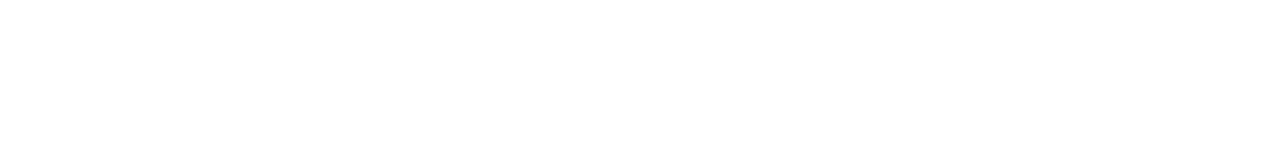
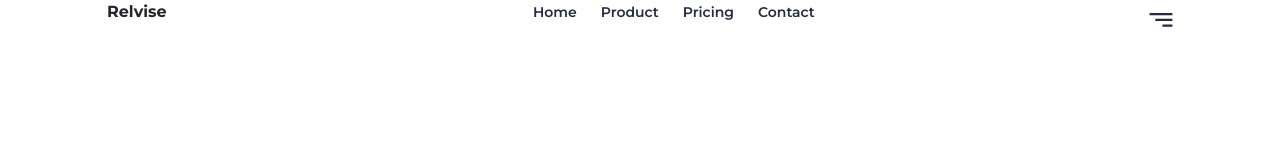
Before and after one commit to Danila2204/Relvies-web-page-template, a website: page docs/index.html in a window 1280 px wide. Drawn offline with nearby package versions, Linux system fonts and the light colour scheme.

Commit message:
Свёрстана навигация, дописаны глобальные стили.

```diff
--- a/docs/index.html
+++ b/docs/index.html
@@ -11,6 +11,20 @@
     <title>Relvise</title>
 </head>
 <body>
+    <header class="header">
+        <div class="container">
+            <nav class="header__nav d-flex justify-content-between">
+                <p class="bold nav-logo">Relvise</p>
+                <ul class="nav__list row">
+                    <li class="nav__item col"><a href="#" class="text-dark semi-bold">Home</a></li>
+                    <li class="nav__item col"><a href="#" class="text-dark semi-bold">Product</a></li>
+                    <li class="nav__item col"><a href="#" class="text-dark semi-bold">Pricing</a></li>
+                    <li class="nav__item col"><a href="#" class="text-dark semi-bold">Contact</a></li>
+                </ul>
+                <img src="../imports/img/Header/navbar-toggler-icon.svg" alt="navbar-toggler-icon">
+            </nav>
+        </div>
+    </header>
     <script src="./js/main.js"></script>
 </body>
 </html>
--- a/src/scss/style.scss
+++ b/src/scss/style.scss
@@ -21,4 +21,28 @@
 .extra-bold {
     font-weight: 800;
 }
+
+.container {
+    max-width: 1090px;
+
+    @media (max-width: 575px) {
+        max-width: 340px;
+    }
+}
+
+a {
+    text-decoration: none;
+}
+
+ul {
+    list-style: none;
+}
 // === / global ===
+// === header ===
+.nav {
+    &__item a {
+        font-size: 14px;
+        line-height: 24px;
+    }
+}
+// === / header ===
```
Also changed, not shown: src/index.html (+14 -0 lines), docs/css/style.css, docs/imports/img/Header/Mobile/icon-search.svg (added), docs/imports/img/Header/Mobile/icon-shopping.svg (added), docs/imports/img/Header/carbon_notebook.svg (added), docs/imports/img/Header/carbon_tool-box.svg (added), docs/imports/img/Header/navbar-toggler-icon.svg (added), src/imports/img/Header/Mobile/icon-search.svg (added), src/imports/img/Header/Mobile/icon-shopping.svg (added), src/imports/img/Header/carbon_notebook.svg (added), src/imports/img/Header/carbon_tool-box.svg (added), src/imports/img/Header/navbar-toggler-icon.svg (added).
